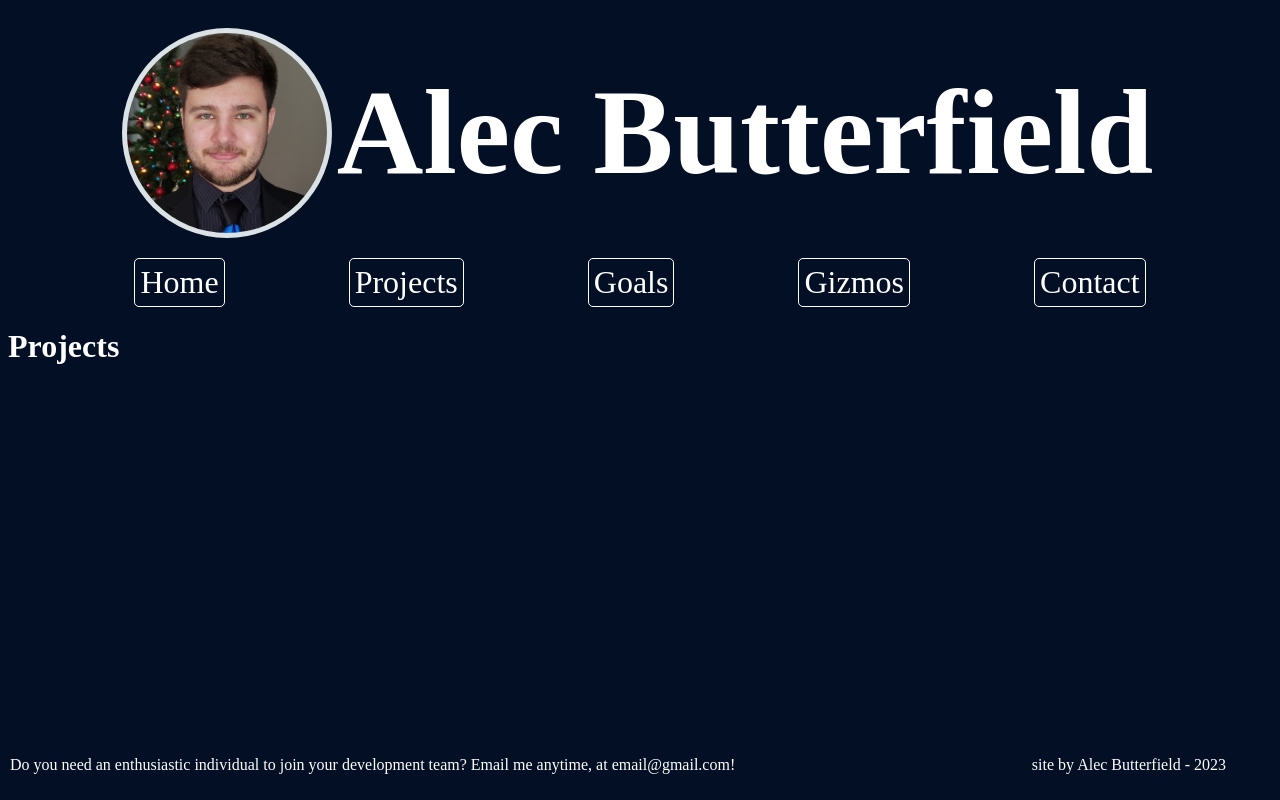
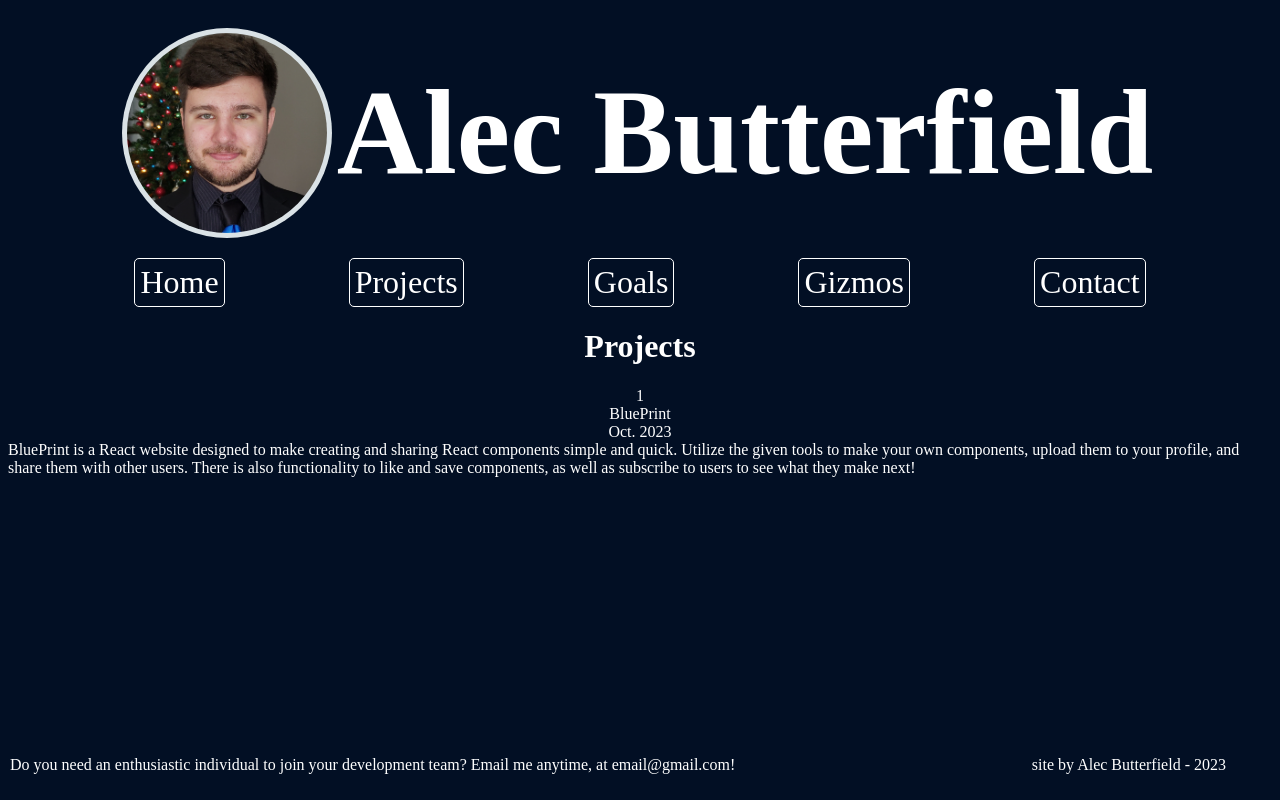
Before and after one commit to AB-Butterfield/alec-butterfield-personal-site, a React (Create React App) app: page /projects in a window 1280 px wide. Built offline with nearby package versions, Linux system fonts and the light colour scheme.

Commit message:
Project single card added

```diff
--- /dev/null
+++ b/less/projects.less
@@ -0,0 +1,12 @@
+.projects-main-container {
+    display: flex;
+    flex-direction: column;
+    align-items: center;
+
+}
+
+.single-project-container {
+    display:flex;
+    flex-direction: column;
+    align-items: center;
+}
--- a/less/styles.less
+++ b/less/styles.less
@@ -1,5 +1,6 @@
+@import "footer.less";
 @import "header.less";
-@import "footer.less";
+@import "projects.less";
 
 @background-color:#020f24;
 @text-color: white;
--- a/public/styles.css
+++ b/public/styles.css
@@ -1,3 +1,26 @@
+.footer-main-container {
+  display: flex;
+  justify-content: space-between;
+  align-items: center;
+  align-self: center;
+  position: fixed;
+  left: 0;
+  bottom: 0;
+  right: 0;
+  width: 95%;
+  padding: 10px;
+  padding-right: 10px;
+}
+.footer-contact {
+  display: flex;
+  width: 60%;
+}
+.footer-information {
+  display: flex;
+}
+.footer-contact {
+  display: flex;
+}
 a:link {
   color: white;
 }
@@ -44,28 +67,15 @@ a:hover {
   height: 250px;
   font-size: 60px;
 }
-.footer-main-container {
+.projects-main-container {
   display: flex;
-  justify-content: space-between;
+  flex-direction: column;
   align-items: center;
-  align-self: center;
-  position: fixed;
-  left: 0;
-  bottom: 0;
-  right: 0;
-  width: 95%;
-  padding: 10px;
-  padding-right: 10px;
 }
-.footer-contact {
+.single-project-container {
   display: flex;
-  width: 60%;
-}
-.footer-information {
-  display: flex;
-}
-.footer-contact {
-  display: flex;
+  flex-direction: column;
+  align-items: center;
 }
 body {
   background-color: #020f24;
--- /dev/null
+++ b/src/components/ProjectCard.js
@@ -0,0 +1,15 @@
+import React from "react";
+
+export default function ProjectCard(props) {
+    let {id, title, img, dateCreated, description} = props
+    console.log(props)
+    return (
+        <div className="single-project-container">
+            <div className="single-project-id">{id}</div>
+            <div className="single-project-title">{title}</div>
+            <div className="single-project-img">{img}</div>
+            <div className="single-project-dateCreated">{dateCreated}</div>
+            <div className="single-project-description">{description}</div>
+        </div>
+    )
+}
--- /dev/null
+++ b/src/db/projectsInfo.js
@@ -0,0 +1,11 @@
+//eslint-disable-next-line import/no-anonymous-default-export
+
+export default[
+    {
+        id:1,
+        title: "BluePrint",
+        img: "",
+        dateCreated: "Oct. 2023",
+        description: "BluePrint is a React website designed to make creating and sharing React components simple and quick. Utilize the given tools to make your own components, upload them to your profile, and share them with other users. There is also functionality to like and save components, as well as subscribe to users to see what they make next!"
+    }
+]
--- a/src/pages/Projects.js
+++ b/src/pages/Projects.js
@@ -1,5 +1,20 @@
-
+import React from "react"
+import ProjectCard from "../components/ProjectCard"
+import data from "../db/projectsInfo"
 
 export default function Projects() {
-    return <h1>Projects</h1>
+    const projectArray = data.map(item => {
+        return (
+            <ProjectCard
+            key={data.id}
+            {...item}
+            />
+        )
+    })
+    return (
+        <div className="projects-main-container">
+            <h1>Projects</h1>
+            {projectArray}
+        </div>
+    )
 }
```
